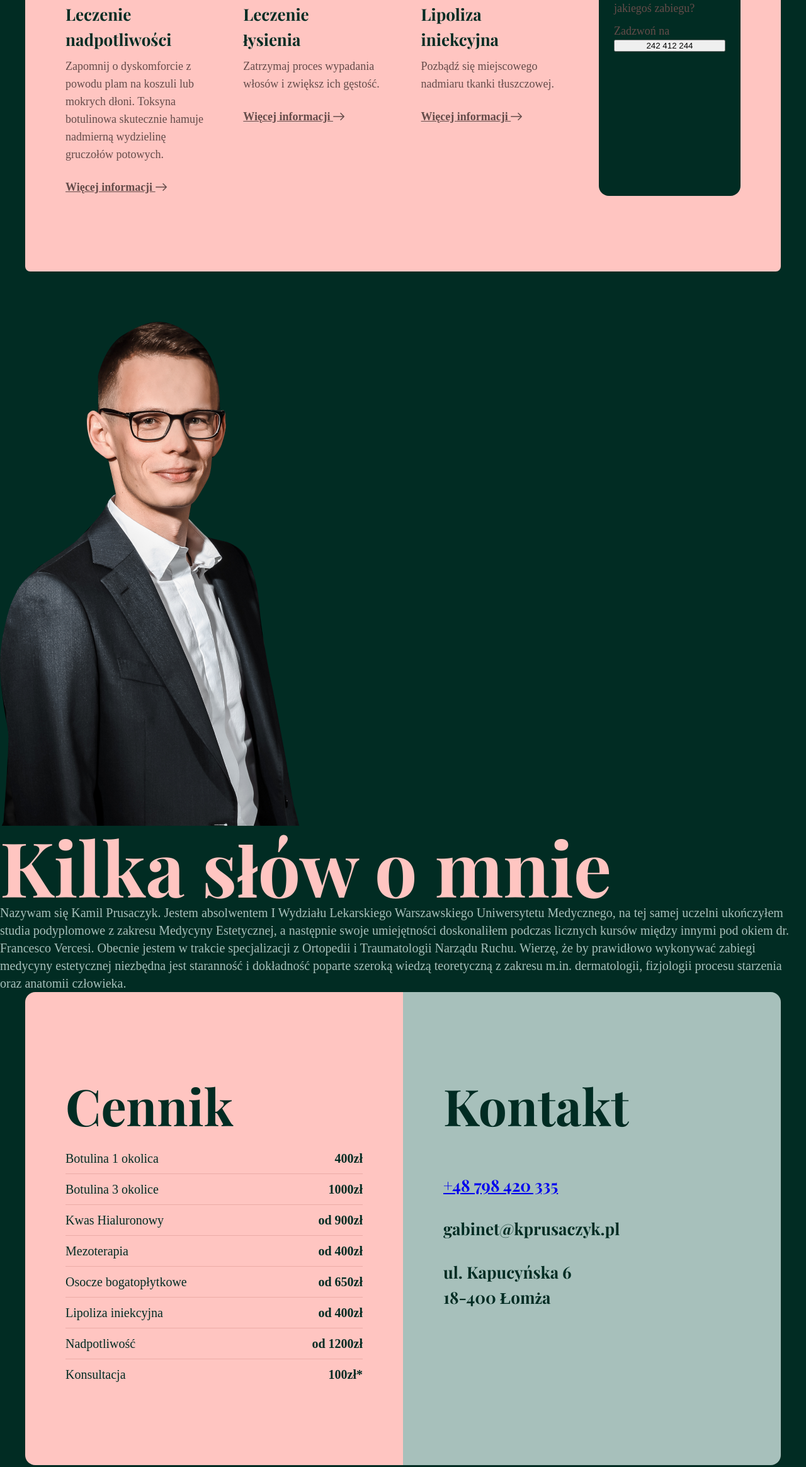
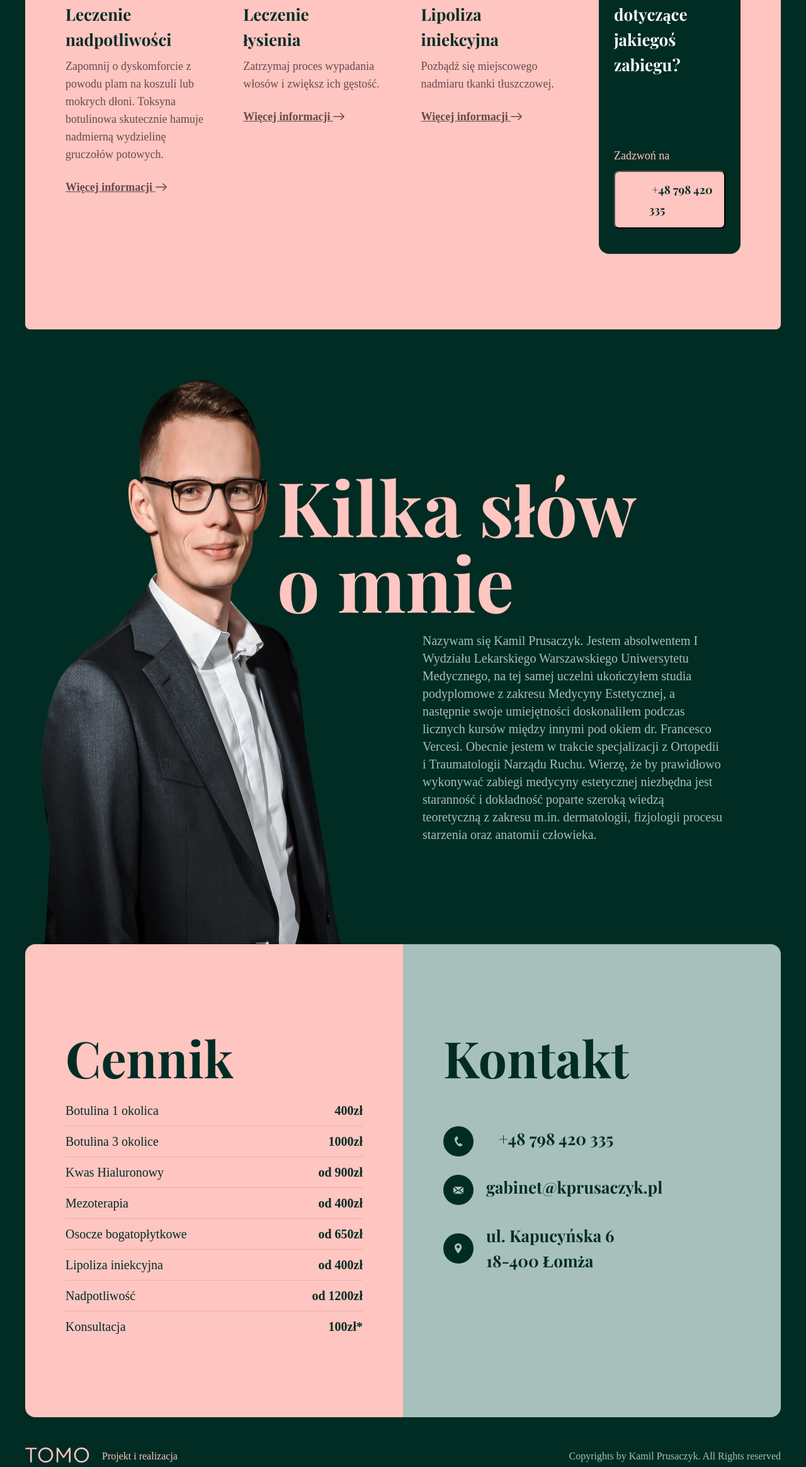
Before and after one commit to smiechowskitomasz/estetyka, a plain HTML site: page index.html in a window 1280 px wide. Shown: the part 2069-4398 px from the top of the page at 63% size. Drawn offline with nearby package versions, Linux system fonts and the light colour scheme; a web font is replaced by a local one.

Commit message:
Add files via upload

```diff
--- a/index.html
+++ b/index.html
@@ -81,16 +81,19 @@
           <button class="ourServices__readMoreButton">Więcej informacji <img src="icons/rightArrow.svg" alt=""></button>
         </div>
         <div class="ourServices__service ourServices__service--infoContainer">
-          <h3 class="ourServices__servicedescripton ourServices__serviceheader--infoContainer">Masz pytanie dotyczące jakiegoś zabiegu?</h3>
+          <h3 class="ourServices__serviceheader ourServices__serviceheader--infoContainer">Masz pytanie dotyczące jakiegoś zabiegu?</h3>
           <p class="ourServices__servicedescripton ourServices__servicedescripton--infoContainer">Zadzwoń na</p>
-          <button class="ourServices__callButton">242 412 244</button>
+          <button class="ourServices__callButton "><a href="tel:+48798-420-335" class="ourServices__callNumber">+48 798 420 335</a></button>
         </div>
       </main>
       <section class="aboutMe">
-        <img src="img/kamilprusaczykfoto.png" alt="Kamil Prisaczyk Zdjęcie" class="aboutMe__img">
+        <img  src="img/kamilprusaczykfoto.png" alt="Kamil Prisaczyk Zdjęcie" class="aboutMe__img mobile">
+        <div class="aboutMe__flexboxContainer">
         <h2 class="aboutMe__header">Kilka słów o mnie</h2>
         <p class="aboutMe__paragraph">Nazywam się Kamil Prusaczyk. Jestem absolwentem I Wydziału Lekarskiego Warszawskiego Uniwersytetu Medycznego, na tej samej uczelni ukończyłem studia podyplomowe z zakresu Medycyny Estetycznej, a następnie swoje umiejętności doskonaliłem podczas licznych kursów między innymi pod okiem dr. Francesco Vercesi. Obecnie jestem w trakcie specjalizacji z Ortopedii i Traumatologii Narządu Ruchu.
-Wierzę, że by prawidłowo wykonywać zabiegi medycyny estetycznej niezbędna jest staranność i dokładność poparte szeroką wiedzą teoretyczną z zakresu m.in. dermatologii,  fizjologii procesu starzenia oraz anatomii człowieka.</p>
+        Wierzę, że by prawidłowo wykonywać zabiegi medycyny estetycznej niezbędna jest staranność i dokładność poparte szeroką wiedzą teoretyczną z zakresu m.in. dermatologii,  fizjologii procesu starzenia oraz anatomii człowieka.</p>
+      <img  src="img/kamilPrusaczykMobile.png" alt="Kamil Prisaczyk Zdjęcie" class="aboutMe__img desktop">
+      </div>
       </section>
       <article class="priceListContact">
         <div class="priceListContact__wrapper priceListContact__wrapper--priceList">
@@ -107,15 +110,22 @@ Wierzę, że by prawidłowo wykonywać zabiegi medycyny estetycznej niezbędna j
         <div class="priceListContact__wrapper priceListContact__wrapper--kontakt">
             <h2 class="priceListContact__header">Kontakt</h2>
             <!-- <p class="priceListContact__contactParagraph">Lorem ipsum dolor sit amet, consectetur adipiscing elit. Phasellus ut maximus sem. Morbi maximus semper commodo.</p> -->
-            <p class="priceListContact__contact priceListContact__contact--changeMargin"><a href="tel:+48690-298-641">+48 798 420 335</a>
-              </p>
+            <div class="priceListContact__contactContainer priceListContact__contactContainer--changeMargin"><img src="icons/phoneIcon.svg"  class="priceListContact__icon" alt="Zadzwoń">
+            <p class="priceListContact__contact priceListContact__contact--changeMargin"><a class="priceListContact__callNumber" href="tel:+48798-420-335">+48 798 420 335</a>
+              </p></div>
+              <div class="priceListContact__contactContainer">
+              <img src="icons/messageIcon.svg" class="priceListContact__icon" alt="Napisz Mail">
             <p class="priceListContact__contact">gabinet@kprusaczyk.pl </p>
+          </div>
+          <div class="priceListContact__contactContainer">
+            <img src="icons/placeIcon.svg" class="priceListContact__icon" alt="Przyjdź do nas">
             <p class="priceListContact__contact">ul. Kapucyńska 6
                 </br> 18-400 Łomża </p>
+              </div>
         </div>
       </article>
       <footer class="footer">
-        <img class="footer__logo" src="icons/tomoStudioLogo.svg" alt="Logo Tomo Studio">
+        <a href="https://tomostudio.pl/"><img class="footer__logo" src="icons/tomoStudioLogo.svg" alt="Logo Tomo Studio"></a>
         <span class="footer__span">Projekt i realizacja</span>
         <span class="footer__copyrights">Copyrights by Kamil Prusaczyk. All Rights reserved</span>
       </footer>
--- a/sass/style.sass
+++ b/sass/style.sass
@@ -169,7 +169,9 @@ body
     margin-top: 24px
 
   &__serviceheader--infoContainer
-    color: white
+    color: #ffffff
+    margin-top: 0
+    width: 100%
   &__servicedescripton
     font-family: Titillium
     font-style: normal
@@ -178,6 +180,9 @@ body
     line-height: 28px
     color: $grayColor
     margin-top: 8px
+  &__servicedescripton--infoContainer
+    color: $pinkColor
+    margin-top: 110px
 
   &__readMoreButton
     font-family: Titillium
@@ -193,9 +198,47 @@ body
     margin-top: 24px
     @media ( max-width: 640px )
       align-self: center
+  &__callButton
+    background-color: $pinkColor
+    padding: 12px
+    text-align: center
+    border-radius: 8px
+    margin-top: 10px
+
+  &__callNumber
+    font-family: Playfair Display
+    font-style: normal
+    font-weight: bold
+    color: $greenColor
+    font-size: 18px
+    line-height: 32px
+    text-decoration: none
+    padding: 12px 40px
+
 .aboutMe
+  flex-basis: 100%
+  display: flex
+  justify-content: space-between
+  position: relative
+  @media ( max-width: 640px  )
+    flex-direction: column
   &__img
+    flex-basis: 28.4%
     margin-top: 80px
+    margin-left: 66px
+    z-index: 2
+    @media ( max-width: 640px  )
+      margin: 0 auto
+  &__flexboxContainer
+    @media ( min-width: 640px )
+      display: flex
+      flex-direction: column
+      justify-content: center
+      align-self: center
+      align-items: center
+
+      flex-grow: 1
+
   &__header
     font-family: Playfair Display
     font-style: normal
@@ -203,6 +246,22 @@ body
     font-size: 120px
     line-height: 120px
     color: $pinkColor
+    margin-top: 192px
+    max-width: 600px
+    position: absolute
+    top: 220px
+    left: 440px
+    margin: 0
+    z-index: 1
+    @media ( max-width: 640px  )
+      position: relative
+      top: 0
+      left: 0
+      font-size: 48px
+      line-height: 46px
+      text-align: center
+      margin: 120px 40px 0 40px
+
   &__paragraph
     font-family: Titillium
     font-style: normal
@@ -210,6 +269,14 @@ body
     font-size: 20px
     line-height: 28px
     color: $lightGreen
+    margin-top: 480px
+    margin-bottom: 160px
+    max-width: 480px
+    @media ( max-width: 640px  )
+      font-size: 20px
+      line-height: 28px
+      text-align: center
+      margin: 28px 35px 80px 35px
 .priceListContact
   margin: 0 40px
   display: flex
@@ -255,6 +322,16 @@ body
     border-bottom: 1px solid #EBACA7
     &--noBorder
       border-bottom: 0
+  &__contactContainer
+    display: flex
+    margin-top: 29px
+    @media ( max-width: 640px )
+      flex-direction: column
+      align-items: center
+
+    &--changeMargin
+      margin-top: 49px
+
   &__span
     font-weight: bold
   &__contactParagraph
@@ -264,17 +341,21 @@ body
     font-size: 20px
     line-height: 28px
     color: $greenColor
-    margin-top: 30px
-  &__contact
+
+  &__contact, &__callNumber
     font-family: Playfair Display
     font-style: normal
     font-weight: bold
     font-size: 26px
     line-height: 40px
     color: #012C23
-    margin-top: 29px
-    &--changeMargin
-      margin-top: 47px
+    text-decoration: none
+    margin-left: 20px
+
+    @media ( max-width: 640px )
+      margin-left: 0
+      margin-top: 12px
+      margin-bottom: 32px
 
 .footer
   display: flex
```
Also changed, not shown: backgroundWoman.png (added), css/style.css, icons/messageIcon.svg (added), icons/phoneIcon.svg (added), icons/placeIcon.svg (added), img/kamilPrusaczykMobile.png (added), kamilPrusaczykMobile.png (added), kamilprusaczykfoto.png (added), messageIcon.svg (added), phoneIcon.svg (added), placeIcon.svg (added), 1 other file.
